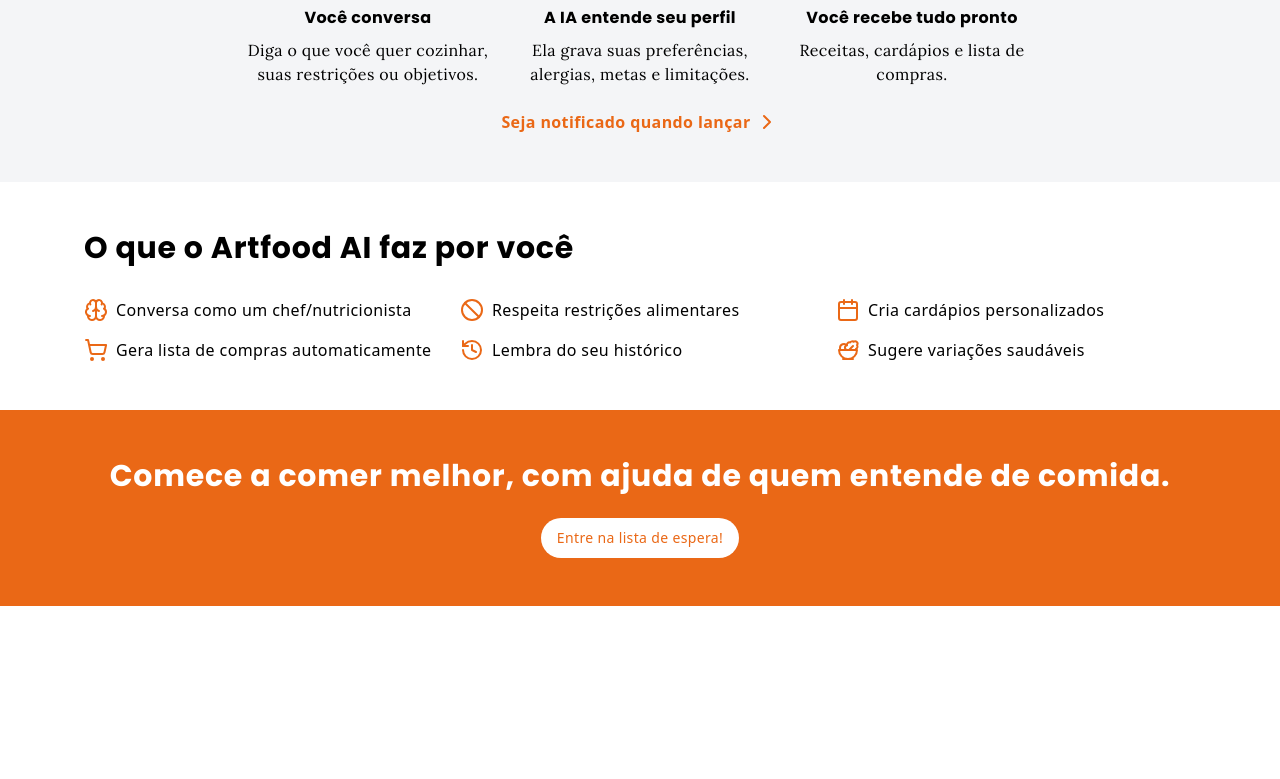
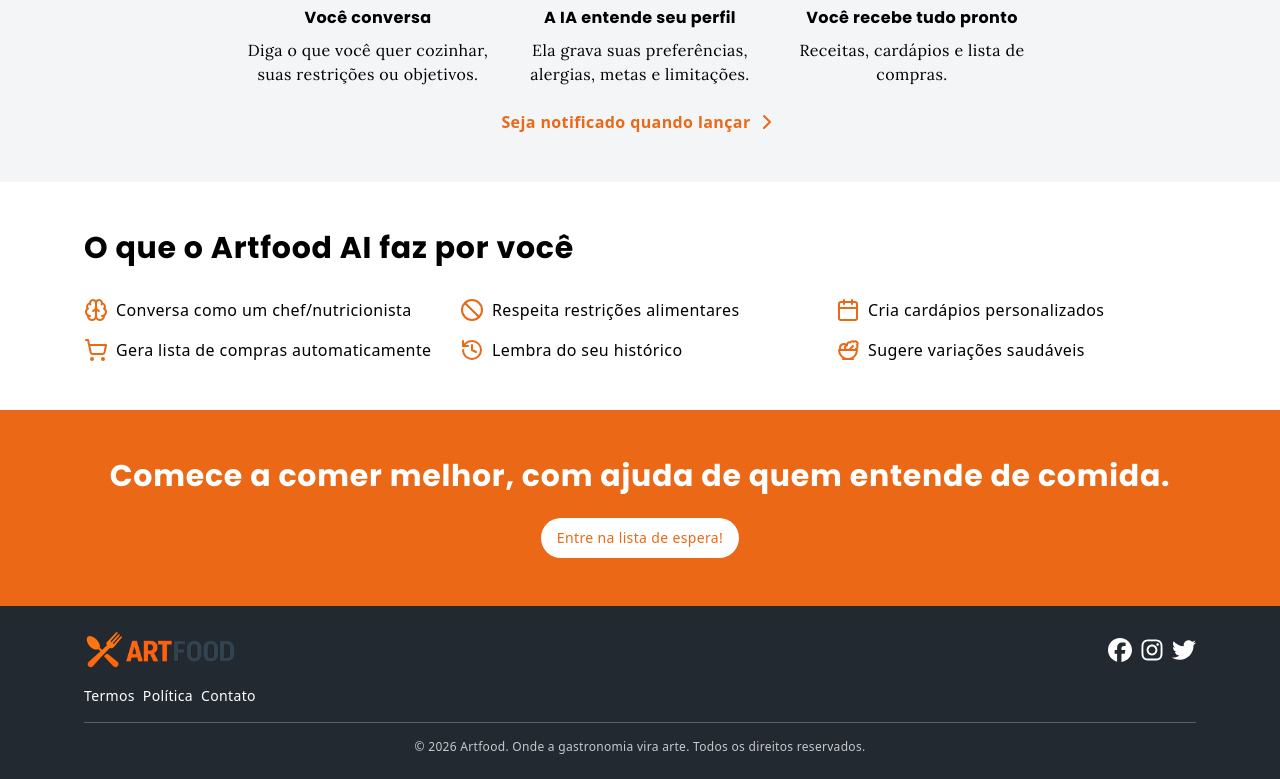
Before and after one commit to EduNunesGithub/art-food-landing-page, a Next.js app: page / in a window 1280 px wide. Shown: the part 694-1473 px from the top of the page. Before the commit the page ends 1300 px from the top, so only its background shows below. Built offline with nearby package versions, Linux system fonts and the light colour scheme.

Commit message:
feat(component): footer

```diff
--- a/package.json
+++ b/package.json
@@ -5,6 +5,7 @@
     "next": "16.1.4",
     "react": "19.2.3",
     "react-dom": "19.2.3",
+    "react-icons": "^5.5.0",
     "tailwind-merge": "^3.4.0"
   },
   "devDependencies": {
--- a/src/app/globals.css
+++ b/src/app/globals.css
@@ -3,6 +3,7 @@
 @theme {
   --breakpoint-sm: 45rem;
   --color-primary: #ea6816;
+  --color-gray: #222931;
   --ease-standard: cubic-bezier(0.4, 0, 0.2, 1);
   --font-lora: var(--font-lora);
   --font-playfair-display: var(--font-playfair-display);
--- a/src/app/layout.tsx
+++ b/src/app/layout.tsx
@@ -1,6 +1,7 @@
 import type { Metadata } from "next";
 import { Lora, Playfair_Display, Roboto, Poppins } from "next/font/google";
 import { twMerge } from "tailwind-merge";
+import { Footer } from "@/components/footer";
 import { Header } from "@/components/header";
 import "@/app/globals.css";
 
@@ -52,6 +53,8 @@
         <Header />
 
         {children}
+
+        <Footer />
       </body>
     </html>
   );
--- /dev/null
+++ b/src/components/footer/index.tsx
@@ -0,0 +1,91 @@
+import React from "react";
+import { IconBase } from "react-icons";
+import { FaInstagram, FaFacebook, FaTwitter } from "react-icons/fa6";
+import Image from "next/image";
+import Link, { LinkProps } from "next/link";
+import { twMerge } from "tailwind-merge";
+import logoArtFood from "#/png/logo-art-food.png";
+
+type Institutional = {
+  href: LinkProps["href"];
+  name: React.ReactNode;
+};
+
+type SocialMedia = {
+  ariaLabel: React.AnchorHTMLAttributes<HTMLAnchorElement>["aria-label"];
+  Icon: typeof IconBase;
+  href: LinkProps["href"];
+};
+
+const institutional: Institutional[] = [
+  { href: "#", name: "Termos" },
+  { href: "#", name: "Política" },
+  { href: "#", name: "Contato" },
+];
+
+const social: SocialMedia[] = [
+  { href: "#", Icon: FaFacebook, ariaLabel: "Facebook" },
+  { href: "#", Icon: FaInstagram, ariaLabel: "Instagram" },
+  { href: "#", Icon: FaTwitter, ariaLabel: "Twitter" },
+];
+
+export const Footer = () => (
+  <footer className="bg-gray flex items-center justify-center px-6 py-6 w-full">
+    <div className="auto-rows-min gap-4 grid grid-cols-[auto_1fr] items-center max-w-278 w-full">
+      <Link
+        aria-label="Voltar para o inicio."
+        className="flex h-fit items-center justify-center w-fit"
+        href="#"
+      >
+        <Image
+          alt="Artfood"
+          className="h-10 object-contain w-auto"
+          height={56}
+          loading="lazy"
+          placeholder="blur"
+          src={logoArtFood}
+          width={256}
+        />
+      </Link>
+
+      <ul className="flex flex-wrap gap-2 items-center justify-end max-w-full w-full">
+        {social.map(({ ariaLabel, Icon, href }, index) => (
+          <li className="flex h-fit w-fit" key={index}>
+            <Link
+              aria-label={ariaLabel}
+              className={twMerge(
+                "duration-200 ease-standard flex h-fit text-white transition-all w-fit",
+                "hover:scale-110 hover:brightness-75",
+              )}
+              href={href}
+            >
+              <Icon className="h-6 w-6" />
+            </Link>
+          </li>
+        ))}
+      </ul>
+
+      <nav className="col-span-2 flex flex-wrap gap-2 items-center justify-start w-full">
+        {institutional.map(({ href, name }, index) => (
+          <Link
+            className={twMerge(
+              "duration-200 ease-standard font-medium text-sm text-white transition-all",
+              "hover:scale-110 hover:brightness-75",
+            )}
+            href={href}
+            key={index}
+          >
+            {name}
+          </Link>
+        ))}
+      </nav>
+
+      <div className="border-b border-b-white/25 col-span-2 flex w-full" />
+
+      <span className="col-span-2 font-normal text-center text-white/75 text-xs w-full">
+        © 2026 Artfood. Onde a gastronomia vira arte. Todos os direitos
+        reservados.
+      </span>
+    </div>
+  </footer>
+);
--- a/src/components/header/index.tsx
+++ b/src/components/header/index.tsx
@@ -5,7 +5,11 @@
 export const Header = () => (
   <header className="backdrop-blur-2xl bg-white flex items-center justify-center px-6 py-4 shadow sticky top-0 w-full z-50">
     <div className="flex items-center max-w-278 w-full">
-      <Link className="flex h-fit items-center justify-center w-fit" href="#">
+      <Link
+        aria-label="Voltar para o inicio."
+        className="flex h-fit items-center justify-center w-fit"
+        href="#"
+      >
         <Image
           alt="Artfood"
           className="h-10 object-contain w-auto"
```
Also changed, not shown: 1 other file (tests, documents, lock files or other folders).
